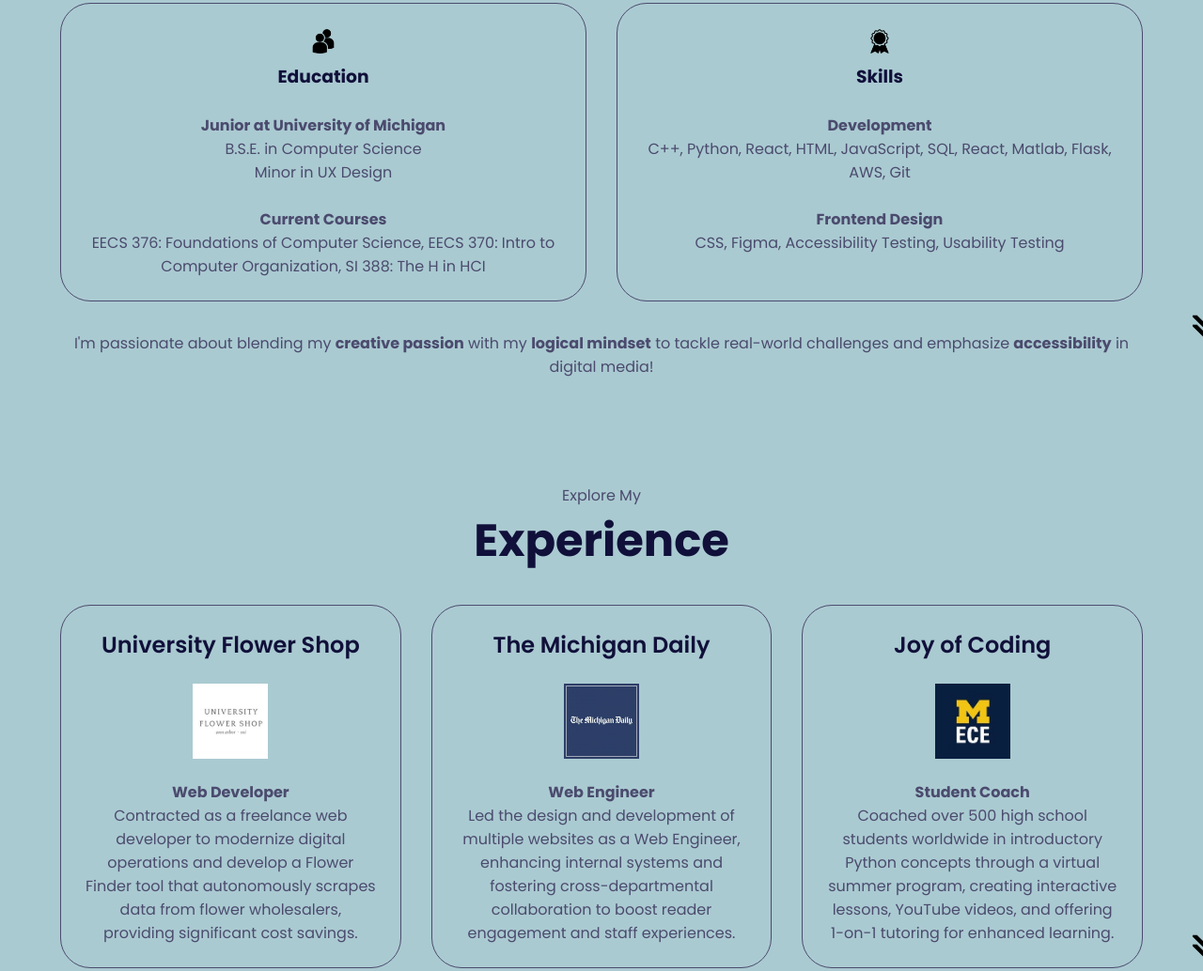
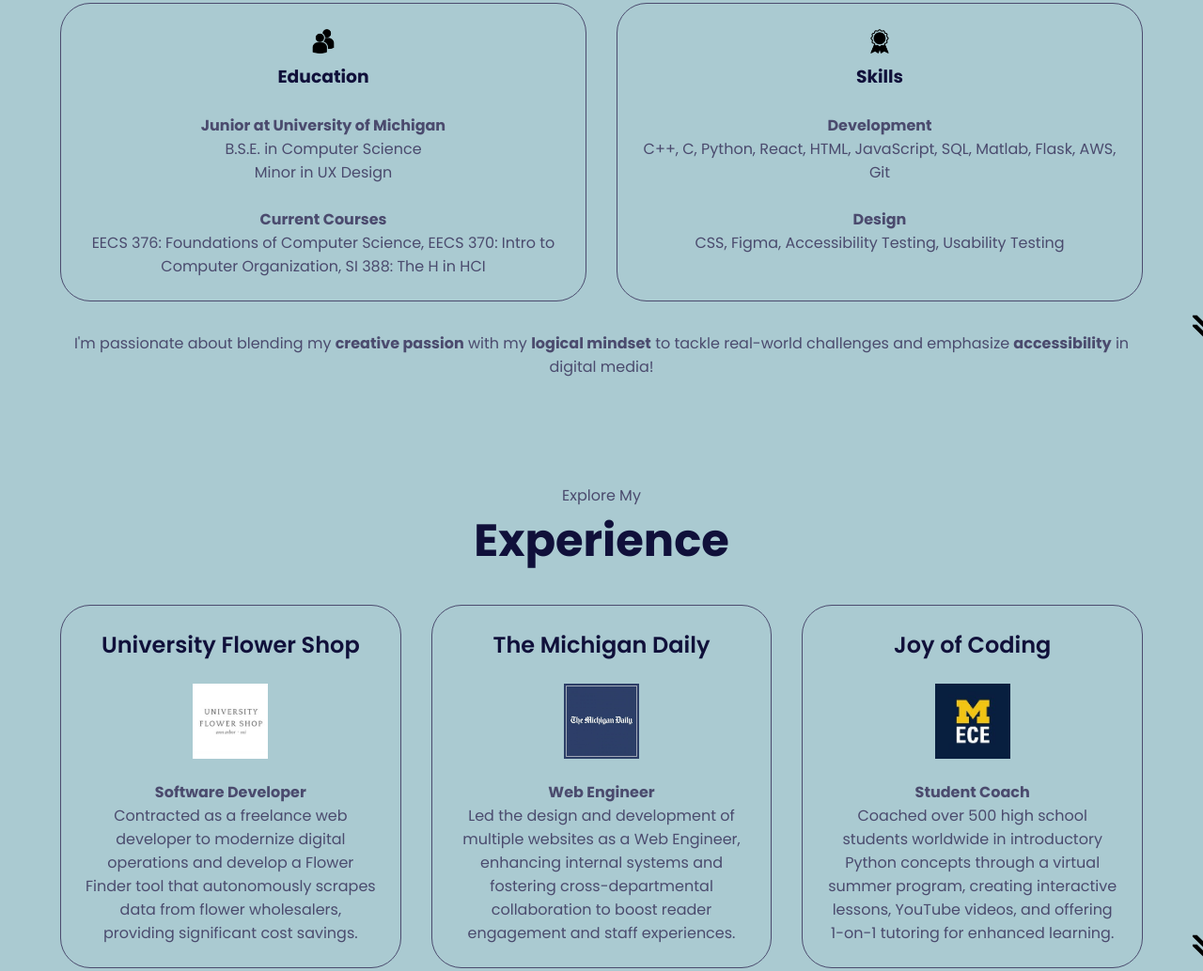
Before and after one commit to isabelledonoghue/portfolio, a plain HTML site: page index.html in a window 1280 px wide. Shown: the part 1337-2371 px from the top of the page at 94% size. Drawn offline with Linux system fonts and the light colour scheme.

Commit message:
Add files via upload

```diff
--- a/index.html
+++ b/index.html
@@ -88,9 +88,9 @@
                                 <h3>Skills</h3>
                                 <br>
                                 <p><b>Development</b></p>
-                                <p>C++, Python, React, HTML, JavaScript, SQL, React, Matlab, Flask, AWS, Git</p>
+                                <p>C++, C, Python, React, HTML, JavaScript, SQL, Matlab, Flask, AWS, Git</p>
                                 <br>
-                                <p><b>Frontend Design</b></p>
+                                <p><b>Design</b></p>
                                 <p>CSS, Figma, Accessibility Testing, Usability Testing</p>
                             </div>
                         </div>
@@ -112,7 +112,7 @@
                                 <h2 class="experience-sub-title">University Flower Shop</h2>
                             </a>
                             <img src="./assets/ufs.jpeg" alt="University Flower Shop logo" class="comp-logo" onclick="location.href='https://www.uniflowershop.com/'">
-                            <p><b>Web Developer</b></p>
+                            <p><b>Software Developer</b></p>
                             <p>Contracted as a freelance web developer to modernize digital operations and develop a Flower Finder tool that autonomously scrapes data from flower wholesalers, providing significant cost savings.</p>
                         </div>
                         <div class="details-container">
@@ -208,7 +208,7 @@
                         </div>
                         <div class="details-container color-container">
                             <div class="article-container">
-                                <img src="./assets/zara-proj.png" alt="Zara Usability Analysis" class="project-img" onclick="location.href='https://github.com/'"/>
+                                <img src="./assets/zara-proj.png" alt="Zara Usability Analysis" class="project-img" onclick="location.href='https://ajar-net-f7a.notion.site/Redesigning-the-Zara-Website-bbec3debe417492b87170c83768fa78a?pvs=4'"/>
                             </div>
                             <a href='https://ajar-net-f7a.notion.site/Redesigning-the-Zara-Website-bbec3debe417492b87170c83768fa78a?pvs=4'>
                                 <h2 class="experience-sub-title project-title">Zara Usability Analysis</h2>
```
Also changed, not shown: 1 other file.
